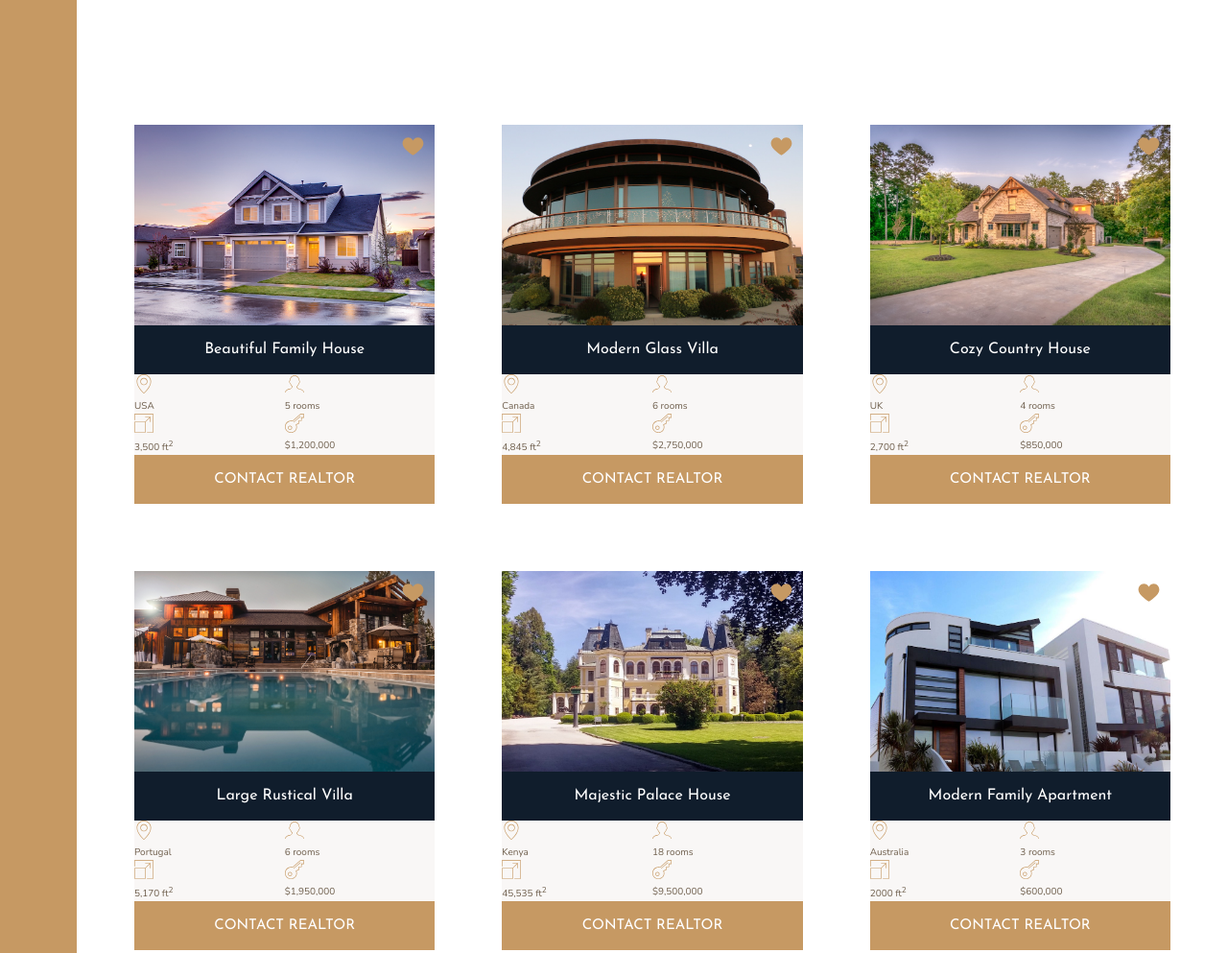
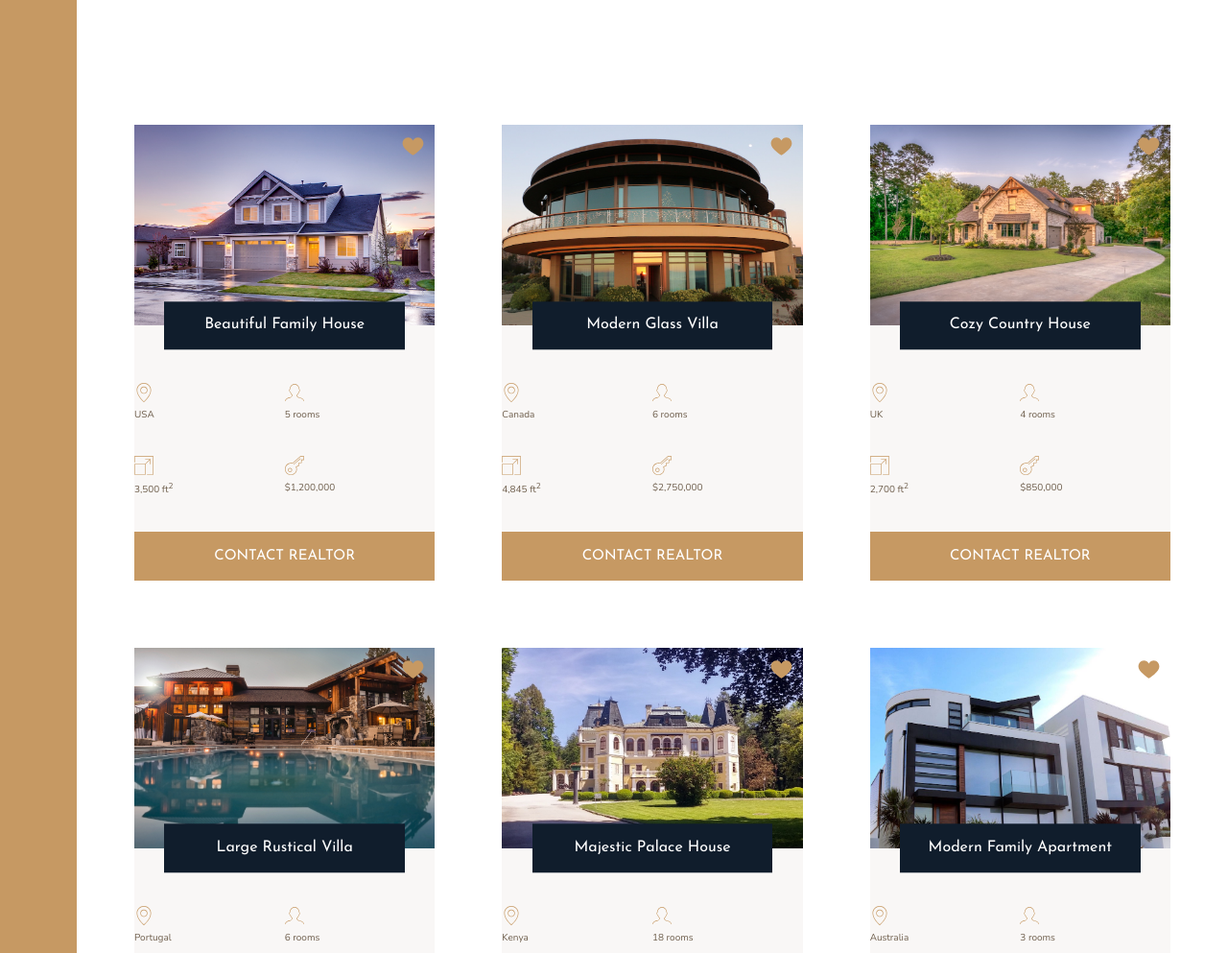
Before and after one commit to johsire/homer-advanced-css-grid, a website: page index.html in a window 1280 px wide. Shown: the part 1840-2833 px from the top of the page at 96% size. Drawn offline with nearby package versions, Linux system fonts and the light colour scheme.

Commit message:
Home Section Pt2 Final

```diff
--- a/sass/_homes.scss
+++ b/sass/_homes.scss
@@ -14,6 +14,7 @@
 
   display: grid;
   grid-template-columns: repeat(2, 1fr);
+  grid-row-gap: 3.5rem;
 
   &__img {
     width: 100%;
@@ -34,8 +35,13 @@
   }
 
   &__name {
+    grid-row: 1 / 2;
     grid-column: 1 / -1;
+    justify-self: center;
+    align-self: end;
+    z-index: 3;
 
+    width: 80%;
     font-family: $font-display;
     font-size: 1.6rem;
     text-align: center;
@@ -43,22 +49,31 @@
     background-color: $color-secondary;
     color: #fff;
     font-weight: 400;
+    transform: translateY(50%);
   }
 
-  ;
+    &__location,
+    &__rooms {
+      margin-top: 2.5rem;
+    }
+
   &__location,
   &__rooms,
   &__area,
   &__price {
 
+    font-size: 1.5rem;
+    margin-left: 2rem;
+
+    display: flex;
+    align-items: center;
+
     svg {
       fill: $color-primary;
       height: 2rem;
       width: 2rem;
+      margin-right: 1rem;
     }
-
-    p {}
-  }
 
   &__btn {
     grid-column: 1 / -1;
```
Also changed, not shown: css/style.css.
